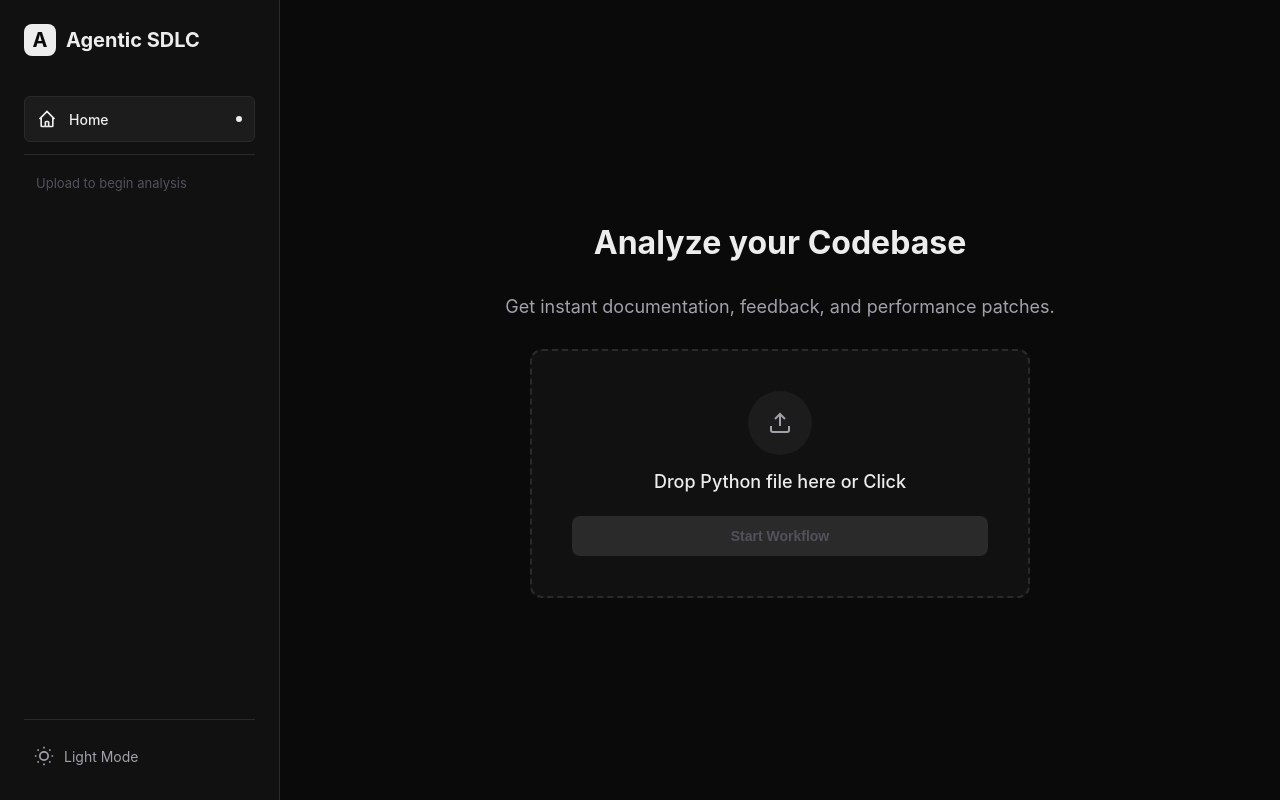
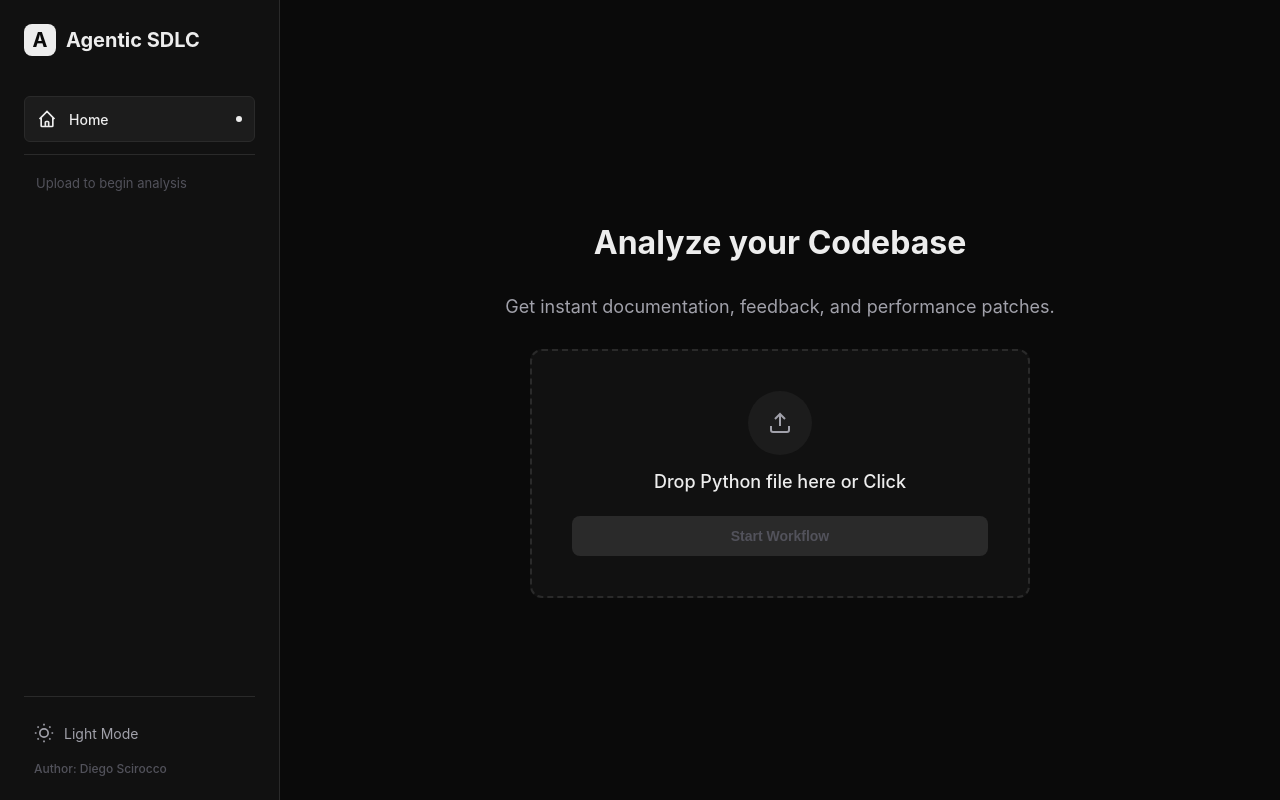
Before and after one commit to sciro24/Agentic-SDLC, a Next.js app in the folder web/: page / in a window 1280 px wide. Built offline with nearby package versions, Linux system fonts and the light colour scheme.

Commit message:
add author information to the page.

```diff
--- a/web/src/app/page.js
+++ b/web/src/app/page.js
@@ -191,6 +191,9 @@ export default function Home() {
           >
             {theme === 'dark' ? <Icons.Sun /> : <Icons.Moon />}
             <span>{theme === 'dark' ? 'Light Mode' : 'Dark Mode'}</span>
+          </div>
+          <div style={{ marginTop: '8px', paddingLeft: '10px', fontSize: '12px', color: 'var(--text-muted)', fontWeight: '500' }}>
+            Author: Diego Scirocco
           </div>
         </div>
       </aside>
```
